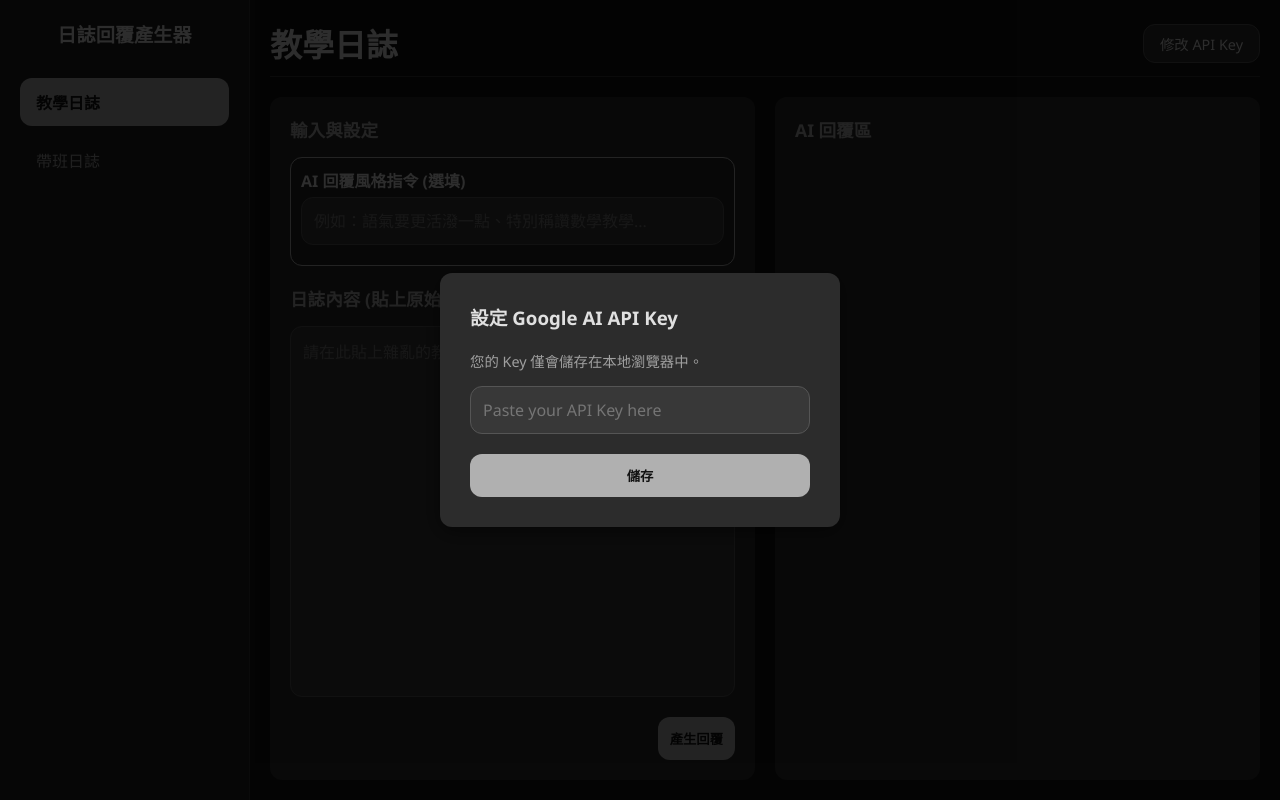
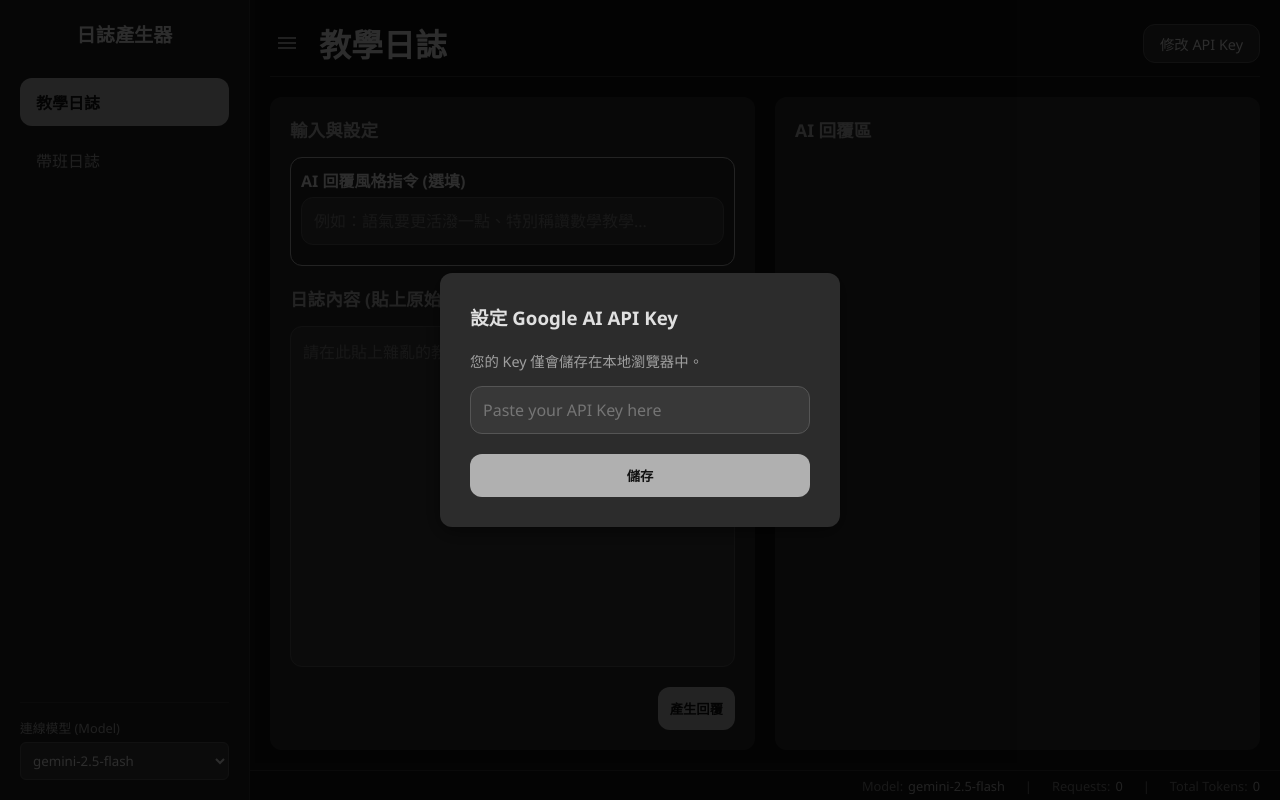
Before and after one commit to iyusungu/ai-reply, a plain HTML site: page index.html in a window 1280 px wide. Drawn offline with Linux system fonts and the light colour scheme.

Commit message:
Update index.html

```diff
--- a/index.html
+++ b/index.html
@@ -24,6 +24,7 @@
 
             --border-radius: 12px;
             --spacing: 20px;
+            --sidebar-width: 250px;
         }
 
         * {
@@ -41,22 +42,39 @@
             overflow: hidden;
         }
 
-        /* Sidebar */
+        /* --- Sidebar --- */
         .sidebar {
-            width: 250px;
+            width: var(--sidebar-width);
             background-color: var(--sidebar-bg);
             padding: var(--spacing);
             display: flex;
             flex-direction: column;
             gap: 10px;
             border-right: 1px solid #333;
+            transition: all 0.3s ease;
+            position: relative;
+            flex-shrink: 0;
+            white-space: nowrap;
+            overflow: hidden;
+        }
+
+        /* 完全收合狀態 */
+        .sidebar.collapsed {
+            width: 0;
+            padding: 0;
+            border: none;
+        }
+
+        .sidebar-header {
+            display: flex;
+            justify-content: center;
+            align-items: center;
+            margin-bottom: 20px;
         }
 
         .sidebar h2 {
-            margin-bottom: 20px;
             font-size: 1.2rem;
             color: var(--text-main);
-            text-align: center;
             font-weight: bold;
         }
 
@@ -70,12 +88,44 @@
             border-radius: var(--border-radius);
             transition: all 0.3s ease;
             font-size: 1rem;
+            display: flex;
+            align-items: center;
+            gap: 10px;
         }
 
         .nav-btn.active, .nav-btn:hover {
             background-color: var(--accent-color);
             color: #121212;
             font-weight: bold;
+        }
+
+        /* Model Selector in Sidebar */
+        .model-selector-container {
+            margin-top: auto;
+            border-top: 1px solid #333;
+            padding-top: 15px;
+        }
+
+        .model-selector-label {
+            font-size: 0.8rem;
+            color: var(--text-muted);
+            margin-bottom: 5px;
+            display: block;
+        }
+
+        .model-select {
+            width: 100%;
+            background-color: var(--input-bg);
+            color: var(--text-main);
+            border: 1px solid #555;
+            padding: 8px;
+            border-radius: 6px;
+            outline: none;
+            cursor: pointer;
+        }
+
+        .model-select:hover {
+            border-color: var(--accent-color);
         }
 
         /* Main Content */
@@ -85,6 +135,7 @@
             display: flex;
             flex-direction: column;
             position: relative;
+            min-width: 0;
         }
 
         .header {
@@ -94,6 +145,33 @@
             margin-bottom: var(--spacing);
             padding-bottom: 10px;
             border-bottom: 1px solid #333;
+        }
+
+        .header-left {
+            display: flex;
+            align-items: center;
+            gap: 15px;
+        }
+
+        /* Toggle Button (Hamburger) */
+        .toggle-btn {
+            background: transparent;
+            border: none;
+            cursor: pointer;
+            padding: 5px;
+            display: flex;
+            align-items: center;
+            justify-content: center;
+        }
+
+        .toggle-icon {
+            width: 24px;
+            height: 24px;
+            fill: var(--text-muted);
+        }
+
+        .toggle-btn:hover .toggle-icon {
+            fill: var(--text-main);
         }
 
         .api-btn {
@@ -115,7 +193,8 @@
             display: none;
             flex: 1;
             gap: var(--spacing);
-            height: calc(100% - 60px);
+            overflow: hidden;
+            margin-bottom: 30px;
         }
 
         .workspace.active {
@@ -130,6 +209,7 @@
             display: flex;
             flex-direction: column;
             overflow-y: auto;
+            min-width: 300px;
         }
 
         .panel-title {
@@ -178,6 +258,35 @@
             color: #888;
         }
 
+        /* --- Status Bar --- */
+        .status-bar {
+            position: absolute;
+            bottom: 0;
+            left: 0;
+            width: 100%;
+            height: 30px;
+            background-color: var(--bg-color);
+            border-top: 1px solid #333;
+            display: flex;
+            align-items: center;
+            justify-content: flex-end;
+            padding: 0 20px;
+            gap: 20px;
+            font-size: 0.8rem;
+            color: #777;
+            z-index: 10;
+        }
+
+        .status-item {
+            display: flex;
+            align-items: center;
+            gap: 5px;
+        }
+
+        .status-item span {
+            color: #aaa;
+        }
+
         /* Teaching Log Specifics */
         .log-entry-card {
             background-color: var(--input-bg);
@@ -188,7 +297,6 @@
             transition: background-color 0.3s;
         }
 
-        /* 示警樣式 */
         .log-entry-card.alert {
             background-color: var(--alert-bg);
             border-left-color: var(--alert-border);
@@ -319,15 +427,35 @@
 </head>
 <body>
 
-    <div class="sidebar">
-        <h2>日誌回覆產生器</h2>
-        <button class="nav-btn active" onclick="switchTab('teaching-log')">教學日誌</button>
-        <button class="nav-btn" onclick="switchTab('class-log')">帶班日誌</button>
+    <div class="sidebar" id="sidebar">
+        <div class="sidebar-header">
+            <h2>日誌產生器</h2>
+        </div>
+
+        <button class="nav-btn active" onclick="switchTab('teaching-log')">
+            教學日誌
+        </button>
+        <button class="nav-btn" onclick="switchTab('class-log')">
+            帶班日誌
+        </button>
+
+        <div class="model-selector-container">
+            <label class="model-selector-label">連線模型 (Model)</label>
+            <select id="model-select" class="model-select" onchange="handleModelChange()">
+                </select>
+        </div>
     </div>
 
     <div class="main-content">
         <div class="header">
+            <div class="header-left">
+                <button class="toggle-btn" onclick="toggleSidebar()" title="切換選單">
+                    <svg class="toggle-icon" viewBox="0 0 24 24">
+                        <path d="M3 18h18v-2H3v2zm0-5h18v-2H3v2zm0-7v2h18V6H3z"/>
+                    </svg>
+                </button>
                 <h1 id="page-title">教學日誌</h1>
+            </div>
             <button class="api-btn" onclick="openModal()">修改 API Key</button>
         </div>
 
@@ -393,6 +521,14 @@
                 </div>
             </div>
         </div>
+
+        <div class="status-bar">
+            <div class="status-item">Model: <span id="status-model">Wait</span></div>
+            <div class="status-item">|</div>
+            <div class="status-item">Requests: <span id="status-req">0</span></div>
+            <div class="status-item">|</div>
+            <div class="status-item">Total Tokens: <span id="status-tokens">0</span></div>
+        </div>
     </div>
 
     <div id="api-modal" class="modal-overlay">
@@ -409,13 +545,58 @@
     <script>
         // --- State Management ---
         let apiKey = localStorage.getItem('google_ai_api_key');
+        let requestCount = 0;
+        let totalTokenCount = 0;
+
+        // User Preferred Models
+        const modelList = [
+            "gemini-2.5-flash", "gemini-2.5-pro", "gemini-2.0-flash",
+            "gemini-2.0-flash-001", "gemini-2.0-flash-lite-001", "gemini-2.0-flash-lite",
+            "gemini-2.0-flash-lite-preview-02-05", "gemini-2.0-flash-lite-preview",
+            "gemini-flash-latest", "gemini-flash-lite-latest", "gemini-pro-latest",
+            "gemini-2.5-flash-lite", "gemini-2.5-flash-preview-09-2025",
+            "gemini-2.5-flash-lite-preview-09-2025", "gemini-robotics-er-1.5-preview"
+        ];
 
         // --- Initialization ---
         document.addEventListener('DOMContentLoaded', () => {
             if (!apiKey) {
                 document.getElementById('api-modal').style.display = 'flex';
             }
+            initModelSelector();
+            updateStatusBar();
         });
+
+        function initModelSelector() {
+            const select = document.getElementById('model-select');
+            modelList.forEach(model => {
+                const option = document.createElement('option');
+                option.value = model;
+                option.text = model;
+                select.appendChild(option);
+            });
+            if (modelList.length > 0) select.value = modelList[0];
+        }
+
+        function toggleSidebar() {
+            const sidebar = document.getElementById('sidebar');
+            sidebar.classList.toggle('collapsed');
+        }
+
+        // 當切換模型時觸發
+        function handleModelChange() {
+            // 重置計數器
+            requestCount = 0;
+            totalTokenCount = 0;
+            updateStatusBar();
+        }
+
+        function updateStatusBar() {
+            const currentModel = document.getElementById('model-select').value;
+            document.getElementById('status-model').innerText = currentModel;
+            document.getElementById('status-req').innerText = requestCount;
+            document.getElementById('status-tokens').innerText = totalTokenCount.toLocaleString();
+        }
 
         // --- Navigation ---
         function switchTab(tabId) {
@@ -449,7 +630,7 @@
             }
         }
 
-        // --- Core AI Function (Updated for Fallback) ---
+        // --- Core AI Function (Updated) ---
         async function callGeminiAPI(systemPrompt, userPrompt) {
             if (!apiKey) {
                 alert('請先設定 API Key');
@@ -457,17 +638,11 @@
                 throw new Error('No API Key');
             }
 
-            // 定義模型優先順序
-            const modelPriority = ["gemini-2.5-pro", "gemini-2.5-flash"];
+            // 從選單獲取當前選擇的模型
+            const selectedModel = document.getElementById('model-select').value;
 
-            let lastError = null;
-            let successData = null;
-
-            // 嘗試迴圈
-            for (const model of modelPriority) {
             try {
-                    // console.log(`Attempting to use model: ${model}`);
-                    const url = `https://generativelanguage.googleapis.com/v1beta/models/${model}:generateContent?key=${apiKey}`;
+                const url = `https://generativelanguage.googleapis.com/v1beta/models/${selectedModel}:generateContent?key=${apiKey}`;
 
                 const payload = {
                     contents: [{
@@ -491,27 +666,23 @@
                 const data = await response.json();
 
                 if (data.error) {
-                        throw new Error(`${model} Error: ${data.error.message}`);
+                    throw new Error(`${selectedModel} Error: ${data.error.message}`);
                 }
 
-                    // 如果成功，儲存資料並跳出迴圈
-                    successData = data.candidates[0].content.parts[0].text;
-                    break;
+                // 統計數據更新
+                requestCount++;
+                if (data.usageMetadata && data.usageMetadata.totalTokenCount) {
+                    totalTokenCount += data.usageMetadata.totalTokenCount;
+                }
+                updateStatusBar();
+
+                return data.candidates[0].content.parts[0].text;
 
             } catch (error) {
-                    console.warn(`Model ${model} failed. Trying next...`, error);
-                    lastError = error;
-                    // 繼續嘗試下一個模型
+                console.error("API Call Failed", error);
+                alert(`請求失敗: ${error.message}`);
+                throw error;
             }
-            }
-
-            // 如果全部嘗試失敗
-            if (!successData) {
-                alert(`API Error: 所有模型皆無法回應。\n最後錯誤: ${lastError.message}`);
-                throw lastError;
-            }
-
-            return successData;
         }
 
         // --- Feature 1: Teaching Log ---
```
Lines whose indentation alone changed are shown as unchanged.
